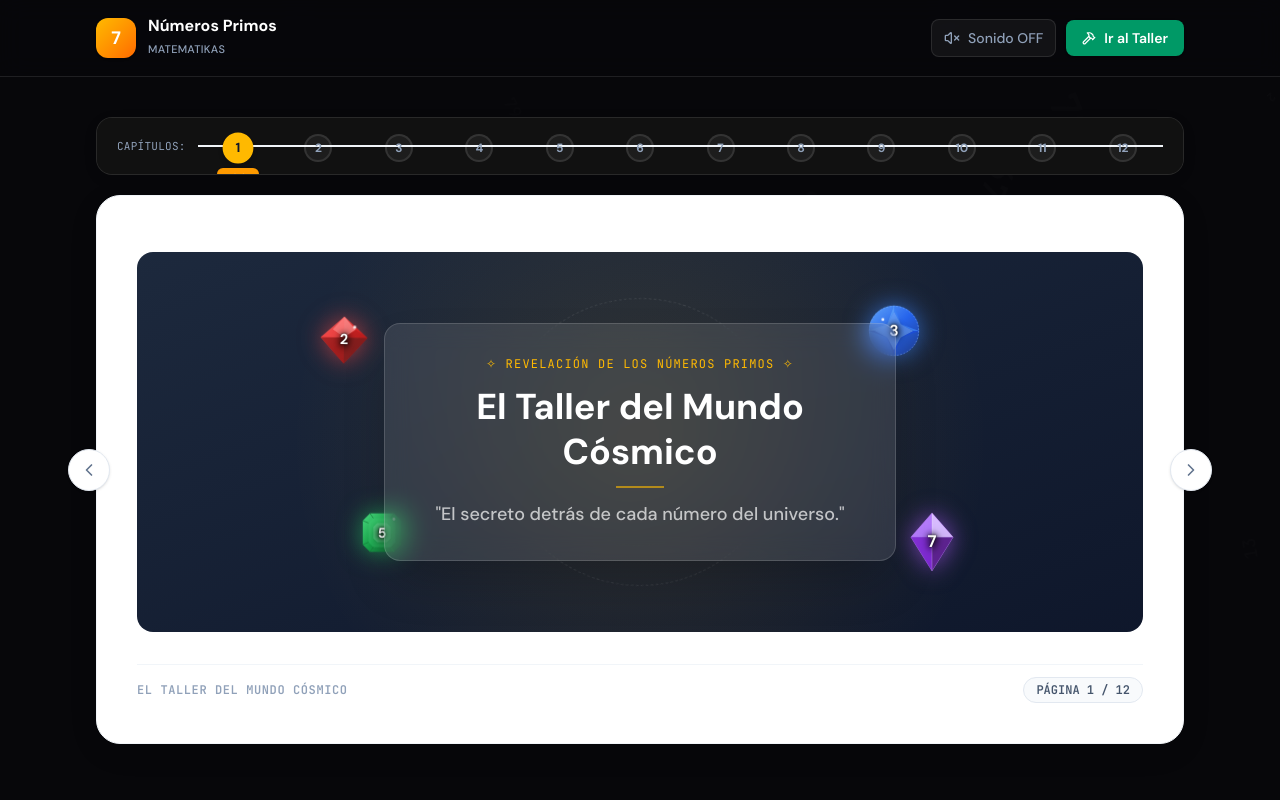
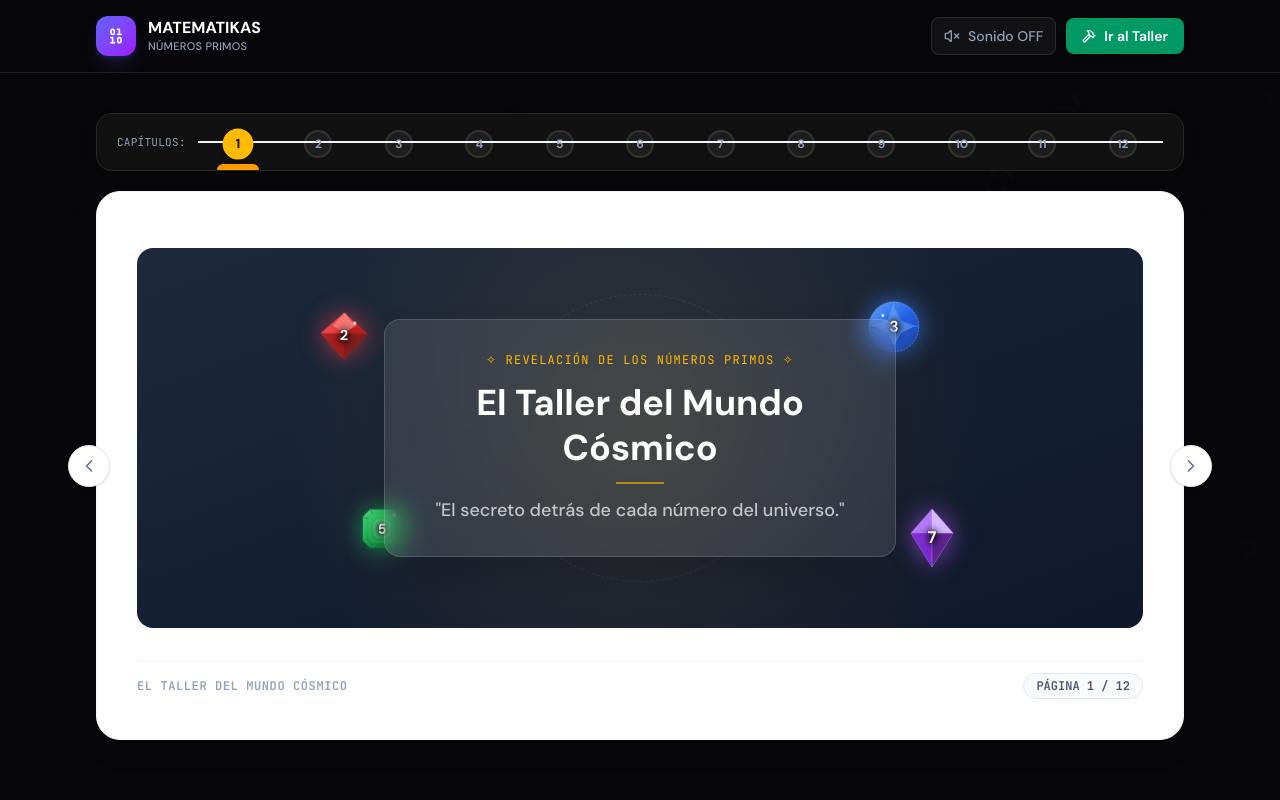
Before and after one commit to juanmiguel-dev/matematicas, a React (Vite) app: page /numeros-primos in a window 1280 px wide. Shown: the top 800 px of the page. Built offline with nearby package versions, Linux system fonts and the light colour scheme.

Commit message:
Update icons and make MatematikaLogo global

```diff
--- /dev/null
+++ b/src/components/MatematikaLogo.tsx
@@ -0,0 +1,31 @@
+import React from 'react';
+import { Link } from 'react-router-dom';
+import { Binary } from 'lucide-react';
+
+interface Props {
+  moduleName?: string;
+}
+
+export const MatematikaLogo: React.FC<Props> = ({ moduleName }) => {
+  return (
+    <Link to="/" className="flex items-center gap-3 hover:opacity-80 transition-opacity">
+      <div className="w-10 h-10 rounded-xl bg-gradient-to-br from-indigo-500 to-purple-600 flex items-center justify-center shadow-lg shadow-indigo-500/20 shrink-0">
+        <Binary className="w-5 h-5 text-white" />
+      </div>
+      {moduleName ? (
+        <div className="flex flex-col justify-center">
+          <h1 className="text-base font-bold text-white leading-tight">
+            MATEMATIKAS
+          </h1>
+          <span className="text-[11px] text-slate-400 font-medium tracking-wide uppercase">
+            {moduleName}
+          </span>
+        </div>
+      ) : (
+        <span className="text-xl font-bold tracking-tight bg-clip-text text-transparent bg-gradient-to-r from-white to-white/70">
+          MATEMATIKAS
+        </span>
+      )}
+    </Link>
+  );
+};
--- a/src/pages/CodigoMaquina.tsx
+++ b/src/pages/CodigoMaquina.tsx
@@ -2,6 +2,7 @@ import React, { useEffect } from 'react';
 import { Link } from 'react-router-dom';
 import { motion, useScroll, useTransform } from 'motion/react';
 import { ArrowLeft, Cpu, Flower2, Hand, Activity, Infinity as InfinityIcon, CircleDashed } from 'lucide-react';
+import { MatematikaLogo } from '../components/MatematikaLogo';
 
 // Reusable Section Component
 const Section = ({ children, className = "" }: { children: React.ReactNode, className?: string }) => (
@@ -32,9 +33,7 @@ export default function CodigoMaquina() {
 
       {/* Nav */}
       <nav className="fixed top-0 left-0 w-full z-50 p-6 flex justify-between items-center backdrop-blur-sm bg-[#0b101e]/50 border-b border-white/5">
-        <Link to="/" className="inline-flex items-center gap-2 text-sm text-slate-400 hover:text-white transition-colors">
-          <ArrowLeft className="w-4 h-4" /> Volver al Inicio
-        </Link>
+        <MatematikaLogo moduleName="Código Máquina" />
         <div className="flex items-center gap-2 text-amber-400/80">
           <Cpu className="w-5 h-5" />
           <span className="font-mono text-xs uppercase tracking-widest">Sys.Boot</span>
--- a/src/pages/GeometriaDimensional.tsx
+++ b/src/pages/GeometriaDimensional.tsx
@@ -2,6 +2,7 @@ import React, { useEffect, useRef, useState } from 'react';
 import { Link } from 'react-router-dom';
 import { motion } from 'motion/react';
 import { ArrowLeft, Box, Hexagon, Layers, ZoomIn } from 'lucide-react';
+import { MatematikaLogo } from '../components/MatematikaLogo';
 import { Canvas, useFrame } from '@react-three/fiber';
 import { OrbitControls, Environment, Float, Edges, Text, Line, Stars, Sparkles } from '@react-three/drei';
 import * as THREE from 'three';
@@ -621,9 +622,7 @@ export default function GeometriaDimensional() {
 
       {/* Nav */}
       <nav className="fixed top-0 left-0 w-full z-50 p-6 flex justify-between items-center backdrop-blur-md bg-white/70 border-b border-sky-100 shadow-sm">
-        <Link to="/" className="inline-flex items-center gap-2 text-sm text-slate-500 hover:text-sky-600 transition-colors font-medium whitespace-nowrap">
-          <ArrowLeft className="w-4 h-4" /> <span className="hidden md:inline">Inicio</span>
-        </Link>
+        <MatematikaLogo moduleName="Geometría Dimensional" />
         <div className="hidden lg:flex items-center gap-6">
           {[
             { id: 'primos', label: 'Primos' },
--- a/src/pages/Lexicon.tsx
+++ b/src/pages/Lexicon.tsx
@@ -3,6 +3,7 @@ import { Link } from 'react-router-dom';
 import { motion } from 'motion/react';
 import { Binary, ArrowLeft, BookOpen, Fingerprint, Sparkles, Infinity, Hexagon } from 'lucide-react';
 import { lexiconData } from '../data/lexiconData';
+import { MatematikaLogo } from '../components/MatematikaLogo';
 
 export default function Lexicon() {
   const getIconForConcept = (id: string) => {
@@ -35,14 +36,7 @@ export default function Lexicon() {
 
       {/* Header */}
       <header className="relative z-10 w-full max-w-7xl mx-auto px-6 py-6 flex items-center justify-between border-b border-white/5 sticky top-0 bg-slate-950/80 backdrop-blur-md">
-        <Link to="/" className="flex items-center gap-3 hover:opacity-80 transition-opacity">
-          <div className="w-10 h-10 rounded-xl bg-gradient-to-br from-indigo-500 to-purple-600 flex items-center justify-center shadow-lg shadow-indigo-500/20">
-            <Binary className="w-5 h-5 text-white" />
-          </div>
-          <span className="text-xl font-bold tracking-tight bg-clip-text text-transparent bg-gradient-to-r from-white to-white/70">
-            MATEMATIKAS
-          </span>
-        </Link>
+        <MatematikaLogo />
         <div className="flex items-center gap-2 text-indigo-400">
           <BookOpen className="w-5 h-5" />
           <span className="font-semibold tracking-wide uppercase text-sm">Glosario Cósmico</span>
--- a/src/pages/MatematicasMusicales.tsx
+++ b/src/pages/MatematicasMusicales.tsx
@@ -2,6 +2,7 @@ import React, { useEffect, useState } from 'react';
 import { Link } from 'react-router-dom';
 import { motion, AnimatePresence } from 'motion/react';
 import { ArrowLeft, Music, Activity } from 'lucide-react';
+import { MatematikaLogo } from '../components/MatematikaLogo';
 
 const Section = ({ id, children, className = "" }: { id?: string, children: React.ReactNode, className?: string }) => (
   <section id={id} className={`min-h-screen flex flex-col justify-center relative py-20 px-6 ${className}`}>
@@ -66,9 +67,7 @@ export default function MatematicasMusicales() {
 
       {/* Nav */}
       <nav className="fixed top-0 left-0 w-full z-50 p-6 flex justify-between items-center backdrop-blur-md bg-[#0b0c10]/70 border-b border-fuchsia-500/10 shadow-sm">
-        <Link to="/" className="inline-flex items-center gap-2 text-sm text-slate-500 hover:text-fuchsia-400 transition-colors font-medium whitespace-nowrap">
-          <ArrowLeft className="w-4 h-4" /> <span className="hidden md:inline">Inicio</span>
-        </Link>
+        <MatematikaLogo moduleName="Matemáticas Musicales" />
         <div className="hidden lg:flex items-center gap-6">
           {[
             { id: 'hero', label: 'Inicio' },
--- a/src/pages/Matematikas.tsx
+++ b/src/pages/Matematikas.tsx
@@ -1,7 +1,8 @@
 import React from 'react';
 import { Link } from 'react-router-dom';
 import { motion } from 'motion/react';
-import { Sparkles, BrainCircuit, BookOpen, ArrowRight, Box, Radio, Cpu, Split, Music, Binary } from 'lucide-react';
+import { Sparkles, BrainCircuit, BookOpen, ArrowRight, Box, Radio, Cpu, Split, Music, Binary, Layers } from 'lucide-react';
+import { MatematikaLogo } from '../components/MatematikaLogo';
 
 export default function Matematikas() {
   return (
@@ -13,14 +14,7 @@ export default function Matematikas() {
 
       {/* Header */}
       <header className="relative z-10 w-full max-w-7xl mx-auto px-6 py-6 flex items-center justify-between border-b border-white/5">
-        <div className="flex items-center gap-3">
-          <div className="w-10 h-10 rounded-xl bg-gradient-to-br from-indigo-500 to-purple-600 flex items-center justify-center shadow-lg shadow-indigo-500/20">
-            <Binary className="w-5 h-5 text-white" />
-          </div>
-          <span className="text-xl font-bold tracking-tight bg-clip-text text-transparent bg-gradient-to-r from-white to-white/70">
-            MATEMATIKAS
-          </span>
-        </div>
+        <MatematikaLogo />
         <div className="flex items-center gap-4">
           <Link to="/radiomatika" className="flex items-center gap-2 px-4 py-2 rounded-full bg-white/5 border border-white/10 hover:bg-white/10 transition-colors text-sm font-bold text-indigo-300">
             <Radio className="w-4 h-4" /> RADIOMATIKA
@@ -64,7 +58,7 @@ export default function Matematikas() {
 
                 <div className="relative z-10">
                   <div className="w-14 h-14 rounded-2xl bg-gradient-to-br from-amber-400 to-orange-500 flex items-center justify-center shadow-lg shadow-amber-500/20 mb-6 group-hover:scale-110 transition-transform duration-500">
-                    <span className="font-bold text-white text-2xl">7</span>
+                    <Layers className="w-6 h-6 text-white" />
                   </div>
 
                   <h3 className="text-2xl font-bold text-white mb-3 group-hover:text-amber-300 transition-colors">
--- a/src/pages/NumerosPrimos.tsx
+++ b/src/pages/NumerosPrimos.tsx
@@ -10,6 +10,8 @@ import {
   Hammer
 } from "lucide-react";
 import { Link } from "react-router-dom";
+
+import { MatematikaLogo } from "../components/MatematikaLogo";
 
 const PrimeBackground = () => {
   const [particles, setParticles] = useState<{id: number, x: number, y: number, size: number, duration: number, prime: number, delay: number}[]>([]);
@@ -158,19 +160,7 @@ export default function NumerosPrimos() {
         <div className="w-full max-w-6xl mx-auto px-4 md:px-8 py-4 flex items-center justify-between gap-4">
 
           {/* Logo */}
-          <Link to="/" className="flex items-center gap-3 hover:opacity-80 transition-opacity">
-            <div className="w-10 h-10 rounded-xl bg-gradient-to-br from-amber-400 to-orange-500 flex items-center justify-center shadow-sm">
-              <span className="font-bold text-white text-lg">7</span>
-            </div>
-            <div>
-              <h1 className="text-base font-bold text-white leading-tight">
-                Números Primos
-              </h1>
-              <span className="text-[11px] text-slate-400 font-medium tracking-wide uppercase">
-                MATEMATIKAS
-              </span>
-            </div>
-          </Link>
+          <MatematikaLogo moduleName="Números Primos" />
 
           {/* Controls */}
           <div className="flex items-center gap-2.5">
--- a/src/pages/PVsNP.tsx
+++ b/src/pages/PVsNP.tsx
@@ -2,6 +2,7 @@ import React, { useEffect } from 'react';
 import { Link } from 'react-router-dom';
 import { motion } from 'motion/react';
 import { ArrowLeft, Split, Settings, Eye, Network, Scale, Sparkles, Activity } from 'lucide-react';
+import { MatematikaLogo } from '../components/MatematikaLogo';
 
 const Section = ({ children, className = "" }: { children: React.ReactNode, className?: string }) => (
   <section className={`min-h-screen flex flex-col justify-center relative py-20 px-6 ${className}`}>
@@ -24,9 +25,7 @@ export default function PVsNP() {
 
       {/* Nav */}
       <nav className="fixed top-0 left-0 w-full z-50 p-6 flex justify-between items-center backdrop-blur-md bg-[#f2f1eb]/80 border-b border-slate-900/10">
-        <Link to="/" className="inline-flex items-center gap-2 text-sm text-slate-600 hover:text-slate-900 transition-colors font-medium">
-          <ArrowLeft className="w-4 h-4" /> Volver al Inicio
-        </Link>
+        <MatematikaLogo moduleName="P vs NP" />
         <div className="flex items-center gap-2 text-amber-700">
           <Split className="w-5 h-5" />
           <span className="font-mono text-xs uppercase tracking-widest font-bold">P vs NP</span>
--- a/src/pages/Radiomatika.tsx
+++ b/src/pages/Radiomatika.tsx
@@ -2,6 +2,7 @@ import React, { useState, useRef, useEffect } from 'react';
 import { Link } from 'react-router-dom';
 import { motion } from 'motion/react';
 import { ArrowLeft, Play, Pause, SkipForward, SkipBack, Volume2, Radio, Disc3 } from 'lucide-react';
+import { MatematikaLogo } from '../components/MatematikaLogo';
 
 // Import audio files
 import audio1 from '../radiomatika/Cuánto_pesa_el_libre_albedrío.mp3';
@@ -114,9 +115,7 @@ export default function Radiomatika() {
 
       {/* Nav */}
       <nav className="fixed top-0 left-0 w-full z-50 p-6 flex justify-between items-center">
-        <Link to="/" className="inline-flex items-center gap-2 text-sm text-slate-400 hover:text-white transition-colors">
-          <ArrowLeft className="w-4 h-4" /> Volver
-        </Link>
+        <MatematikaLogo moduleName="Radiomatika" />
         <div className="flex items-center gap-2 text-slate-300">
           <Radio className="w-5 h-5 text-indigo-400" />
           <span className="font-bold tracking-widest uppercase">Radiomatika</span>
```
Also changed, not shown: src/pages/GematriaVibracional.tsx (+3 -4 lines).
